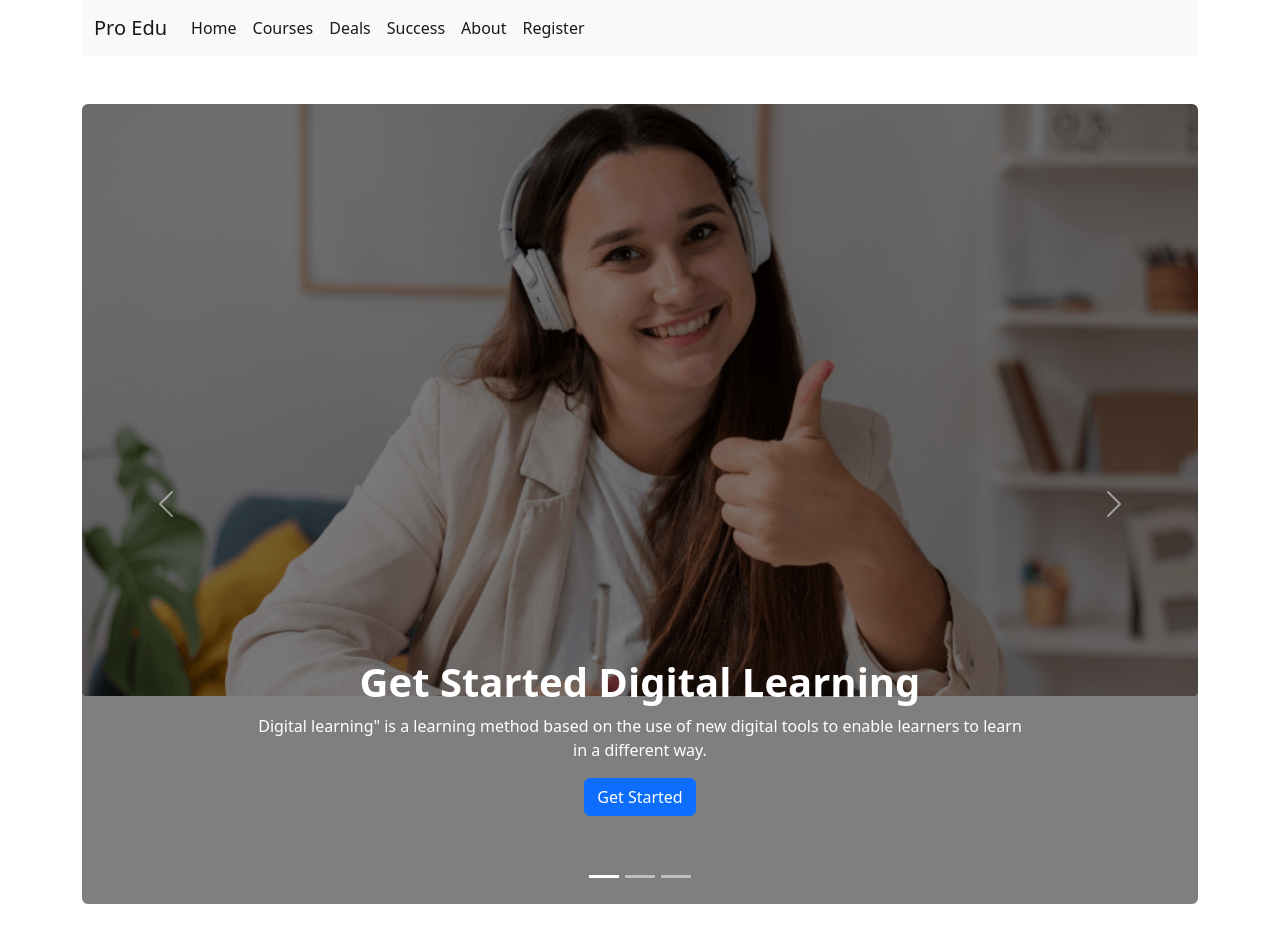
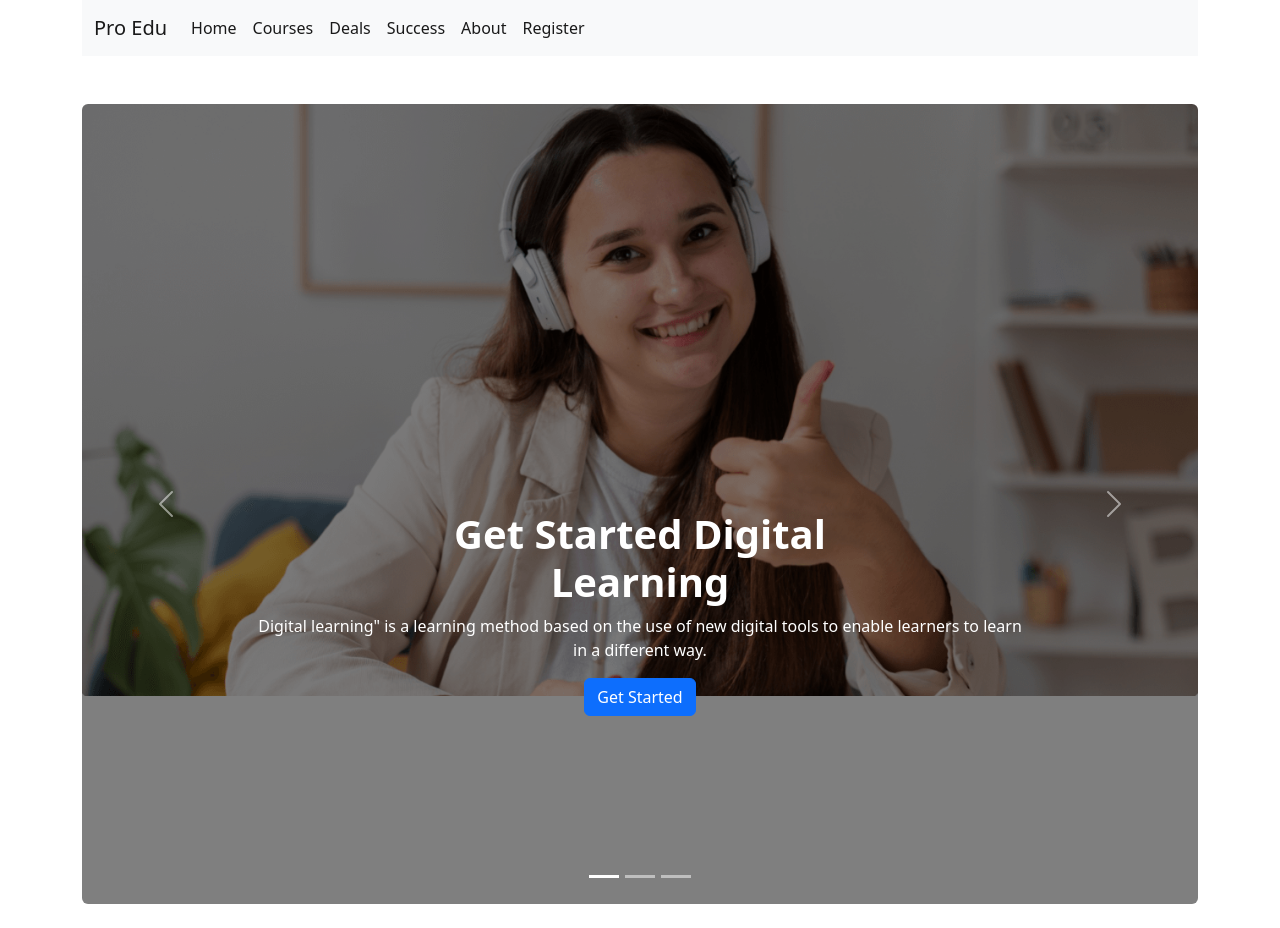
Before and after one commit to mehedihasan2061/study-website, a plain HTML site: page index.html in a window 1280 px wide. Drawn offline with nearby package versions, Linux system fonts and the light colour scheme.

Commit message:
cover added

```diff
--- a/css/style.css
+++ b/css/style.css
@@ -15,3 +15,6 @@
     background: #000;
     opacity: 0.5;
 }
+.carousel-caption{
+    padding-bottom: 120px;
+}
--- a/index.html
+++ b/index.html
@@ -72,7 +72,7 @@
                     <div class="carousel-item active">
                         <img src="./images/cover/cover-1.png" class="d-block w-100" alt="...">
                         <div class="carousel-caption d-none d-md-block mb-5">
-                            <h1 class="fs-1 fw-bold">Get Started Digital Learning</h1>
+                            <h1 class="fs-1 fw-bold">Get Started Digital <br> Learning</h1>
                             <p>Digital learning" is a learning method based on the use of new digital tools to enable
                                 learners to learn in a different way.</p>
                             <button type="button" class="btn btn-primary">Get Started</button>
@@ -81,7 +81,7 @@
                     <div class="carousel-item">
                         <img src="./images/cover/cover-2.jpg" class="d-block w-100" alt="...">
                         <div class="carousel-caption d-none d-md-block mb-5">
-                            <h1 class="fs-1 fw-bold">Get Started Digital Learning</h1>
+                            <h1 class="fs-1 fw-bold">Get Started Digital <br> Learning</h1>
                             <p>Digital learning" is a learning method based on the use of new digital tools to enable
                                 learners to learn in a different way.</p>
                             <button type="button" class="btn btn-primary">Get Started</button>
@@ -90,7 +90,7 @@
                     <div class="carousel-item">
                         <img src="./images/cover/cover-3.jpg" class="d-block w-100" alt="...">
                         <div class="carousel-caption d-none d-md-block mb-5">
-                            <h1 class="fs-1 fw-bold">Get Started Digital Learning</h1>
+                            <h1 class="fs-1 fw-bold">Get Started Digital <br> Learning</h1>
                             <p>Digital learning" is a learning method based on the use of new digital tools to enable
                                 learners to learn in a different way.</p>
                                 <button type="button" class="btn btn-primary">Get Started</button>
```
